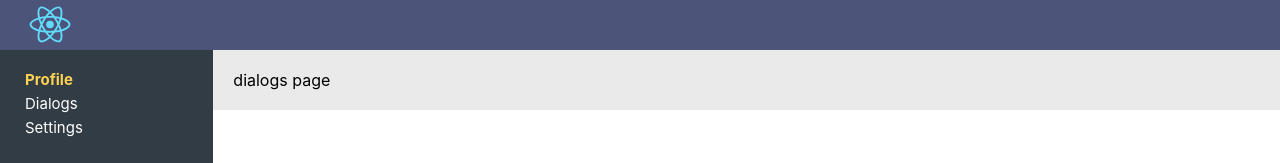
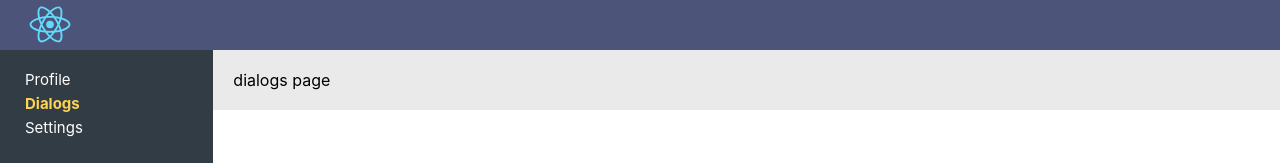
Before and after one commit to victorkarpenko/reactcourse, a React (Create React App) app: page /dialogs in a window 1280 px wide. Shown: the top 163 px of the page. Built offline with nearby package versions, Linux system fonts and the light colour scheme.

Commit message:
Lesson 20 completed, added routing and active links

```diff
--- a/src/components/Navbar/navbar.jsx
+++ b/src/components/Navbar/navbar.jsx
@@ -1,13 +1,14 @@
 import React from 'react';
 import classes from './navbar.module.css';
+import {NavLink} from "react-router-dom";
 
 const Navbar = () => {
     return(
         <aside className={classes.sidebar}>
             <nav className={classes.navigation}>
-                <a href="/profile" className={`${classes.item} ${classes.active}`}>Profile</a>
-                <a href="/dialogs" className={classes.item}>Dialogs</a>
-                <a href="/settings" className={classes.item}>Settings</a>
+                <NavLink to='/profile' className={classes.item} activeClassName={classes.active}> Profile</NavLink>
+                <NavLink to="/dialogs" className={classes.item} activeClassName={classes.active}>Dialogs</NavLink>
+                <NavLink to="/settings" className={classes.item} activeClassName={classes.active}>Settings</NavLink>
             </nav>
         </aside>
     )
```
